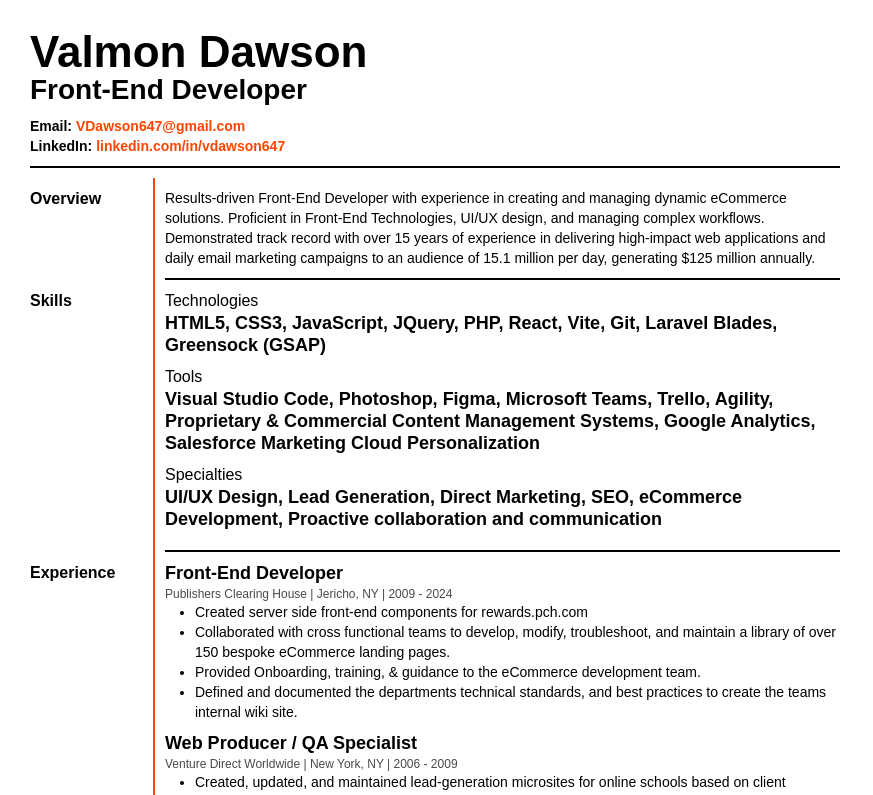
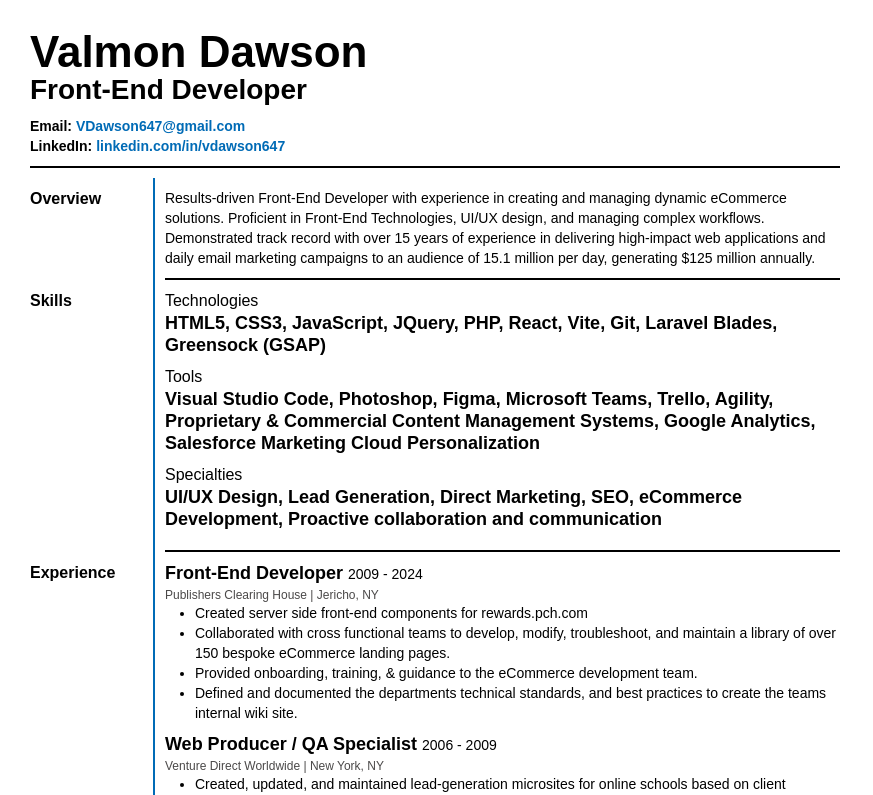
Before and after one commit to VDawson1181/Portfolio_Site_V2, a React (Vite) app: page / in a window 1280 px wide. Shown: the part 685-1480 px from the top of the page, without its empty margins (0-873 px from the left). Built offline with nearby package versions, Linux system fonts and the light colour scheme; a web font is replaced by a local one.

Commit message:
Style changes & Moved dated under work experience to make that more clear...

```diff
--- a/components/Resume/Resume.jsx
+++ b/components/Resume/Resume.jsx
@@ -51,15 +51,15 @@ const Resume = () => {
                     <hr />
                     <ul className="sectionMain">
                         <li>
-                            <p className='employerHeader'>Front-End Developer </p>
+                            <p className='employerHeader'>Front-End Developer <span>2009 - 2024</span></p>
                             <ul>
                                 <li className='employerJob'>
-                                    <p className='subHeader'><span>Publishers Clearing House | Jericho, NY | 2009 - 2024</span></p>
+                                    <p className='subHeader'><span>Publishers Clearing House | Jericho, NY</span></p>
                                     <ul className='responsibilityList'>
 
                                         <li>Created server side front-end components for rewards.pch.com</li>
                                         <li>Collaborated with cross functional teams to develop, modify, troubleshoot, and maintain a library of over 150 bespoke eCommerce landing pages.</li>
-                                        <li>Provided Onboarding, training, & guidance to the eCommerce development team.</li>
+                                        <li>Provided onboarding, training, & guidance to the eCommerce development team.</li>
                                         <li>Defined and documented the departments technical standards, and  best practices to create the teams internal wiki site.</li>
                                     </ul>
                                 </li>
@@ -74,10 +74,10 @@ const Resume = () => {
                             </ul>
                         </li>
                         <li>
-                            <p className='employerHeader'>Web Producer / QA Specialist</p>
+                            <p className='employerHeader'>Web Producer / QA Specialist <span>2006 - 2009</span></p>
                             <ul>
                                 <li className='employerJob'>
-                                    <p className='subHeader'><span>Venture Direct Worldwide | New York, NY | 2006 - 2009</span></p>
+                                    <p className='subHeader'><span>Venture Direct Worldwide | New York, NY</span></p>
                                     <ul className='responsibilityList'>
                                         <li>Created, updated, and maintained lead-generation microsites for online schools based on client specifications using a combination of HTML, CSS, JavaScript, JQuery, & PHP.</li>
                                         <li>Verified the integrity of leads that were generated.</li>
--- a/components/Resume/resume.css
+++ b/components/Resume/resume.css
@@ -83,13 +83,13 @@
                 line-height: 20px;
 
                 span{
-                    color: orangered;
+                    color: #006BB6;
                 }
 
                 &.pfLink{ display: none; }
 
                 & a{
-                    color: orangered;
+                    color: #006BB6;
                     text-decoration: none;
 
                     &:hover{
@@ -112,7 +112,7 @@
             hr{
                 border: none;
                 width: 2px;
-                background-color: orangered;
+                background-color: #006BB6;
                 padding: 0;
                 margin: 0 10px;
             }
@@ -147,6 +147,11 @@
                 font-weight: bold;
                 font-size: 18px;
                 line-height: 22px;
+
+                & span{
+                    font-size: 14px;
+                    font-weight: normal;
+                }
             }
             ul li.employerJob{
                 padding: 0px 0 10px 0px;
@@ -158,7 +163,7 @@
 
                     span{
                         font-size: 12px;
-                        line-height: 16px;
+                        line-height: 14px;
                         display: inline;
                         font-weight: normal;
                         color: #4b4949;
@@ -245,10 +250,10 @@
                     h3{
                         font-size: 14px;
                         line-height: 18px;
-                        color: orangered;
+                        color: #006BB6;
 
                         & a{
-                            color: orangered;
+                            color: #006BB6;
                             text-decoration: none;
                         }
                     }
@@ -300,13 +305,13 @@
                     line-height: 20px;
 
                     span{
-                        color: orangered;
+                        color: #006BB6;
                     }
 
                     &.pfLink{ display: block; }
 
                     & a{
-                        color: orangered;
+                        color: #006BB6;
                         text-decoration: none;
                     }
                 }
@@ -325,7 +330,7 @@
                 hr{
                     border: none;
                     width: 2px;
-                    background-color: orangered;
+                    background-color: #006BB6;
                     padding: 0;
                     margin: 0 10px;
                 }
@@ -361,6 +366,11 @@
                     font-weight: bold;
                     font-size: 18px;
                     line-height: 22px;
+
+                    & span{
+                        font-size: 14px;
+                        font-weight: normal;
+                    }
                 }
                 ul li.employerJob{
                     padding: 0px 0 10px 0px;
```
